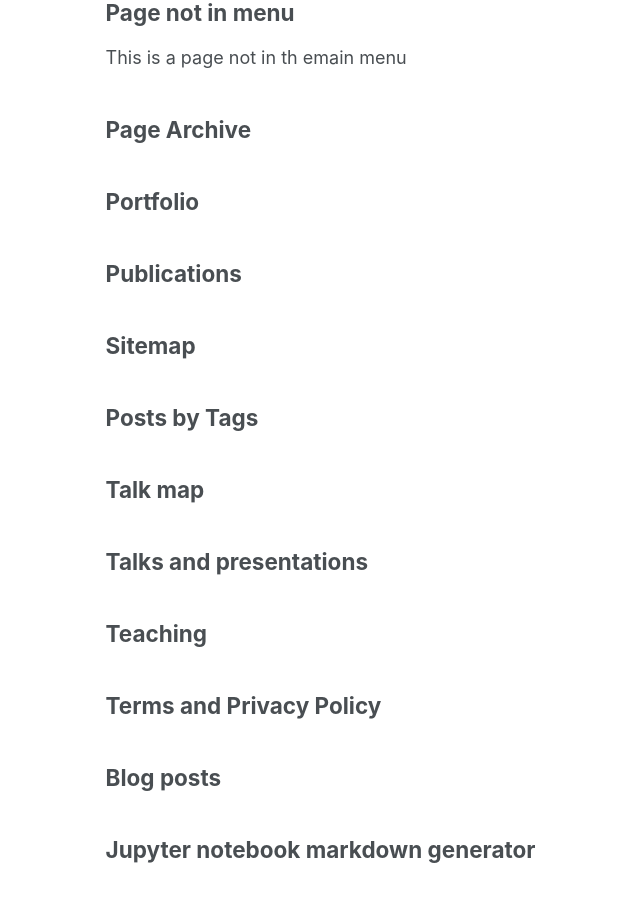
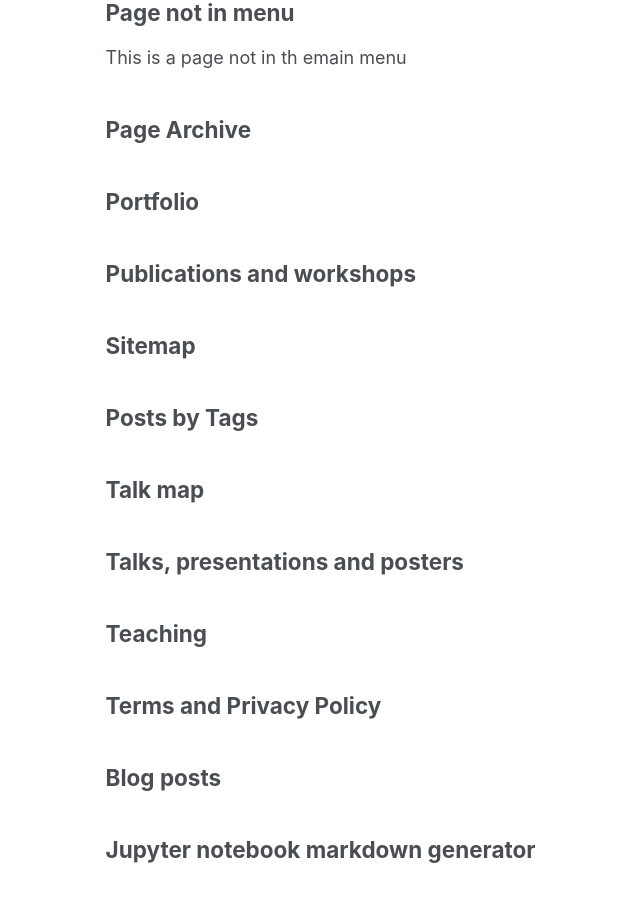
Before and after one commit to sgregnt/sgregnt.github.io, a Jekyll site: the page built from _pages/page-archive.html, in a window 1280 px wide and 900 px high, scrolled down 903 px. Shown: the whole window, without its empty margins (176-816 px from the left). Built offline with Jekyll 4.4.1, drawn with Linux system fonts in a browser that asks for light colours.

Commit message:
expanded titles

```diff
--- a/_pages/publications.md
+++ b/_pages/publications.md
@@ -1,6 +1,6 @@
 ---
 layout: archive
-title: "Publications"
+title: "Publications and workshops"
 permalink: /publications/
 author_profile: true
 ---
--- a/_pages/talks.html
+++ b/_pages/talks.html
@@ -1,6 +1,6 @@
 ---
 layout: archive
-title: "Talks and presentations"
+title: "Talks, presentations and posters"
 permalink: /talks/
 author_profile: true
 ---
```
